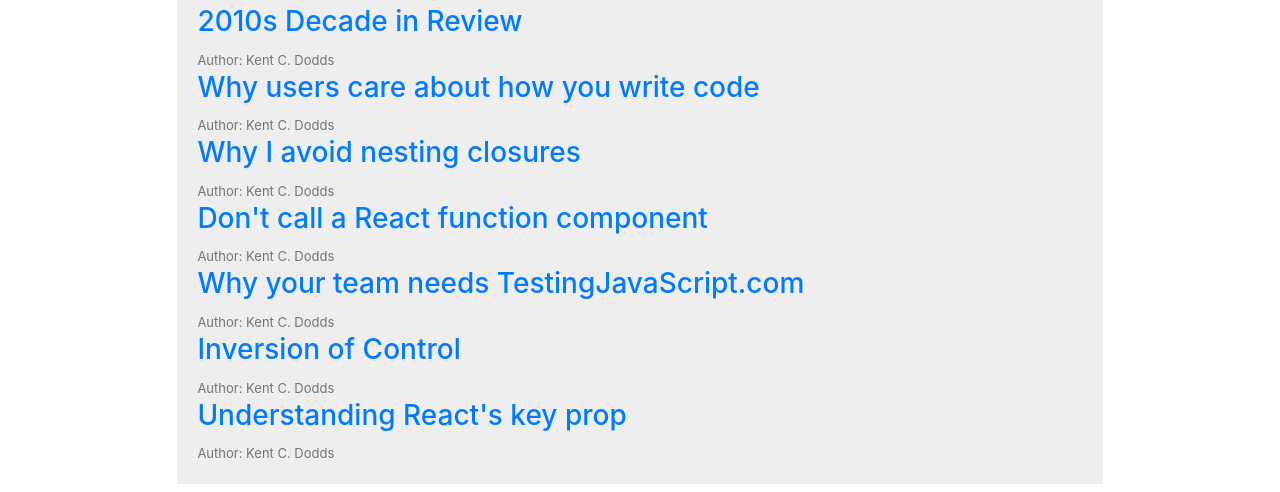
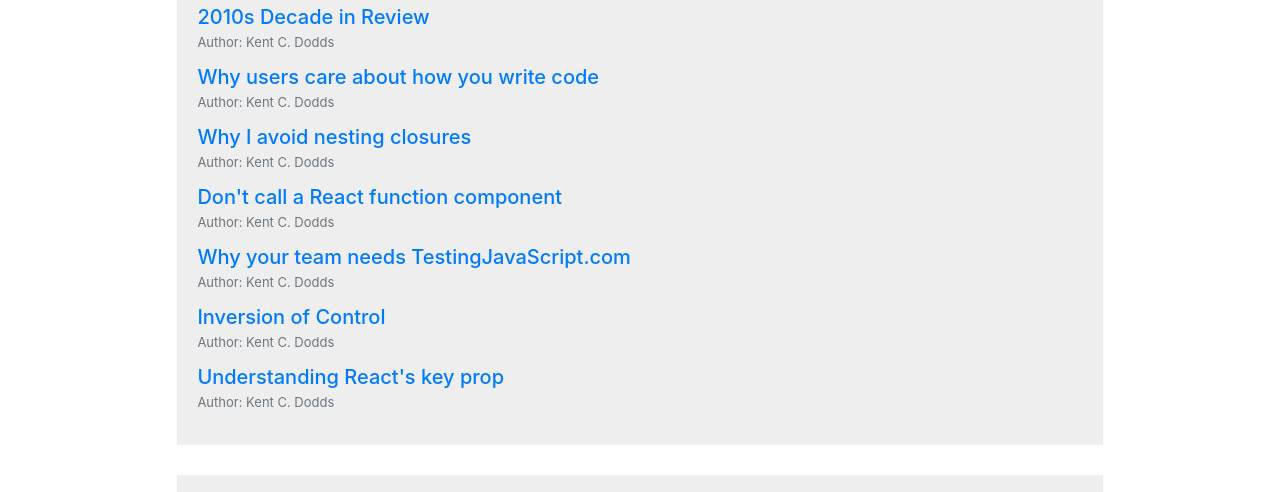
Before and after one commit to sajadtorkamani/front-end-scraper, a Gatsby site: page / in a window 1280 px wide. Shown: the part 243-735 px from the top of the page. Built offline with nearby package versions, Linux system fonts and the light colour scheme; Gatsby itself is replaced by a stand-in of ours.

Commit message:
Replace CSS modules with styled-components

```diff
--- a/gatsby-config.js
+++ b/gatsby-config.js
@@ -34,7 +34,7 @@
         allExtensions: true,
       },
     },
-    'gatsby-plugin-sass',
+    'gatsby-plugin-styled-components',
     // this (optional) plugin enables Progressive Web App + Offline functionality
     // To learn more, visit: https://gatsby.dev/offline
     // `gatsby-plugin-offline`,
--- a/src/components/Source.tsx
+++ b/src/components/Source.tsx
@@ -1,7 +1,7 @@
 import React from 'react';
 import { Accordion } from 'react-bootstrap';
+import styled from 'styled-components';
 import { Source as ISource } from '../scraper/types';
-import styles from './Source.module.scss';
 
 type Props = {
   source: ISource;
@@ -9,8 +9,8 @@
 };
 
 const Source: React.FC<Props> = ({ source, index }) => (
-  <section className={styles.wrapper}>
-    <Accordion.Toggle as="h2" eventKey={index} className={styles.header}>
+  <StyledSource>
+    <Accordion.Toggle as="h2" eventKey={index} className="source-name">
       {source.name}
       <a href={source.url} target="_blank">
         <small className="text-muted ml-3">(Visit source)</small>
@@ -18,9 +18,9 @@
     </Accordion.Toggle>
 
     <Accordion.Collapse eventKey={index}>
-      <div className={styles.body}>
+      <div className="post-list">
         {source.posts.map(post => (
-          <article>
+          <article className="post">
             <a href={post.link} target="_blank">
               <h3 className="post__title">{post.title}</h3>
               <small className="text-muted">Author: {post.author}</small>
@@ -29,7 +29,39 @@
         ))}
       </div>
     </Accordion.Collapse>
-  </section>
+  </StyledSource>
 );
 
+const StyledSource = styled.section`
+  background: #eee;
+  margin-bottom: 30px;
+
+  .source-name {
+    align-items: center;
+    display: flex;
+    padding: 20px;
+
+    &:hover {
+      cursor: pointer;
+    }
+
+    small {
+      vertical-align: middle;
+    }
+  }
+
+  .post {
+    margin-bottom: 12px;
+
+    &__title {
+      font-size: 20px;
+      margin-bottom: 0;
+    }
+  }
+
+  .post-list {
+    padding: 0 20px 20px;
+  }
+`;
+
 export default Source;
```
Also changed, not shown: package.json (+4 -3 lines), 1 other file.
